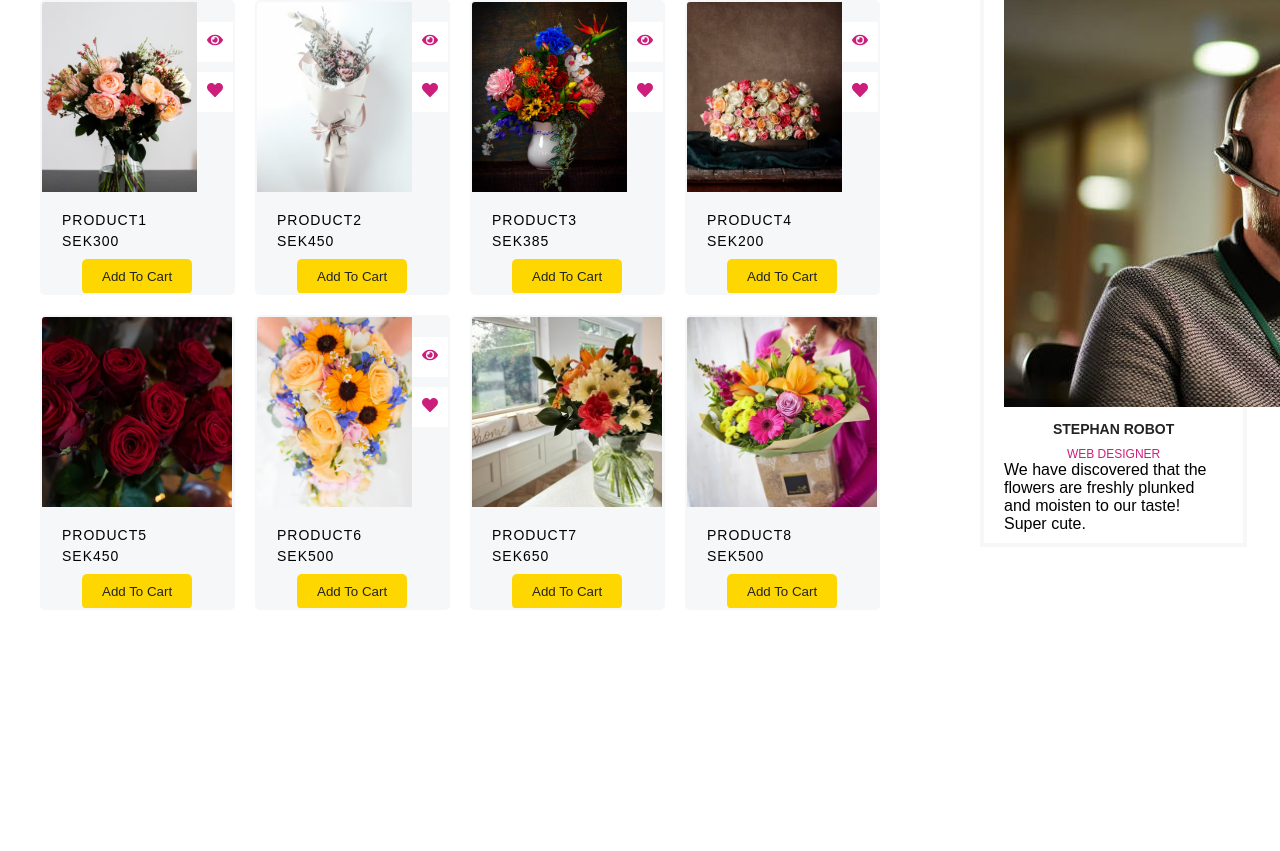
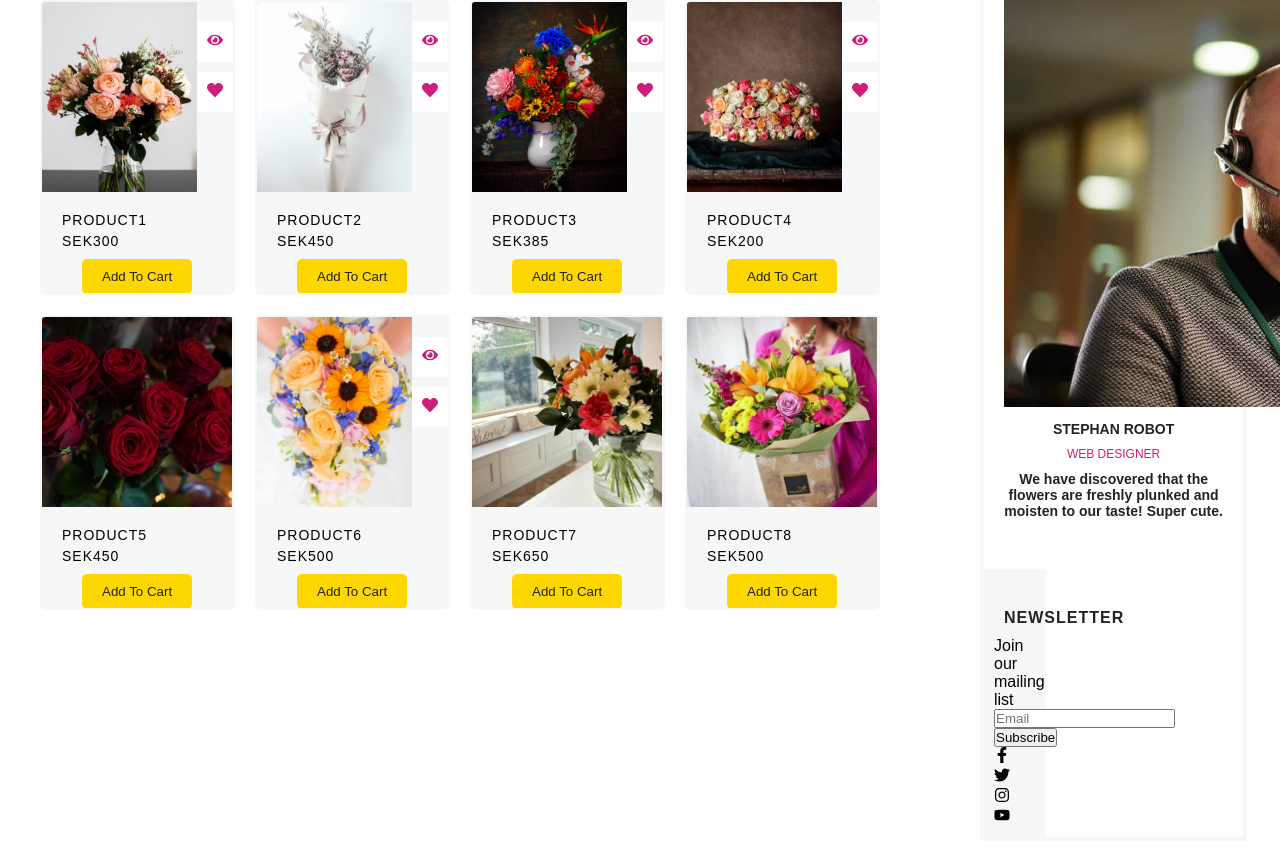
Before and after one commit to Bukkiedevs/The-floral-store, a React (Create React App) app in the folder flower-website/: page / in a window 1280 px wide. Shown: the part 716-1567 px from the top of the page. Before the commit the page ends 1336 px from the top, so only its background shows below. Built offline with nearby package versions, Linux system fonts and the light colour scheme.

Commit message:
Added  Customer Review Section

```diff
--- a/flower-website/src/components/home.css
+++ b/flower-website/src/components/home.css
@@ -220,20 +220,22 @@
 .home .trending .container .right-box {
   padding: 10px 20px;
   width: 24%;
+  display: flex;
+  flex-direction: column;
 }
-.home .trending .container .right-box .container {
+.home .trending .container .right-box .right-container {
   max-width: 100%;
 }
-.home .trending .container .right-box .container .testimonial {
+.home .trending .container .right-box .right-container .testimonial {
   width: 100%;
   border: 4px solid #f6f7f8;
 }
-.home .trending .container .right-box .container .testimonial .head {
+.home .trending .container .right-box .right-container .testimonial .head {
   padding: 10px 10px;
   width: 100%;
   background: #f6f7f8;
 }
-.home .trending .container .right-box .container .testimonial .head h3 {
+.home .trending .container .right-box .right-container .testimonial .head h3 {
   text-align: center;
   color: #232323;
   font-size: 16px;
@@ -241,30 +243,54 @@
   margin-top: 10px;
   letter-spacing: 1px;
 }
-.home .trending .container .right-box .container .testimonial .detail {
+.home .trending .container .right-box .right-container .testimonial .detail {
   padding: 10px 20px;
 }
 .home
   .trending
   .container
   .right-box
-  .container
+  .right-container
   .testimonial
   .head
   .img-box
   img {
+  margin-left: 40px;
   margin-left: 50px;
 }
-.home .trending .container .right-box .container .testimonial .detail .info {
+.home
+  .trending
+  .container
+  .right-box
+  .right-container
+  .testimonial
+  .detail
+  .info {
   margin-top: 10px;
 }
-.home .trending .container .right-box .container .testimonial .detail .info h3 {
+.home
+  .trending
+  .container
+  .right-box
+  .right-container
+  .testimonial
+  .detail
+  .info
+  h3 {
   text-align: center;
   text-transform: uppercase;
   font-size: 14px;
   color: #232323;
 }
-.home .trending .container .right-box .container .testimonial .detail .info h4 {
+.home
+  .trending
+  .container
+  .right-box
+  .right-container
+  .testimonial
+  .detail
+  .info
+  h4 {
   text-align: center;
   font-size: 12px;
   margin-top: 10px;
@@ -272,3 +298,35 @@
   font-weight: 300;
   text-transform: uppercase;
 }
+.home
+  .trending
+  .container
+  .right-box
+  .right-container
+  .testimonial
+  .detail
+  .info
+  p {
+  margin-top: 10px;
+  text-align: center;
+  font-weight: 700;
+  color: #232323;
+  font-size: 14px;
+  margin-bottom: 20px;
+}
+.home .trending .container .right-box .right-container .newsletter {
+  width: 24%;
+  background: #f6f7f8;
+  margin-top: 20px;
+  padding: 10px 10px;
+}
+.home .trending .container .right-box .right-container .newsletter .head {
+  margin-top: 10px;
+  width: 100%;
+}
+.home .trending .container .right-box .right-container .newsletter .head h3 {
+  text-align: center;
+  color: #232323;
+  font-size: 16px;
+  letter-spacing: 1px;
+}
--- a/flower-website/src/components/home.js
+++ b/flower-website/src/components/home.js
@@ -1,6 +1,7 @@
 import React, { useState } from "react";
 import { Link } from "react-router-dom";
 import { FaEye, FaHeart } from "react-icons/fa";
+import { FaFacebookF, FaTwitter, FaInstagram, FaYoutube } from "react-icons/fa";
 import Homeproducts from "./home-products";
 import "./home.css";
 const Home = () => {
@@ -72,7 +73,7 @@ const Home = () => {
               </div>
             </div>
             <div className="right-box">
-              <div className="container">
+              <div className="right-container">
                 <div className="testimonial">
                   <div className="head">
                     <h3>Our Reviews</h3>
@@ -85,12 +86,40 @@ const Home = () => {
                       ></img>
                     </div>
                     <div className="info">
-                      <h3>Stephan robot</h3>
-                      <h4>web designer</h4>
+                      <h3>Stephan Robot</h3>
+                      <h4>Web designer</h4>
                       <p>
                         We have discovered that the flowers are freshly plunked
                         and moisten to our taste! Super cute.
                       </p>
+                    </div>
+                  </div>
+                  <div className="newsletter">
+                    <div className="head">
+                      <h3>Newsletter</h3>
+                    </div>
+                    <div className="form">
+                      <p>Join our mailing list</p>
+                      <input
+                        type="email"
+                        placeholder="Email"
+                        autoComplete="off"
+                      ></input>
+                      <button>Subscribe</button>
+                      <div className="icon-box">
+                        <div className="icon">
+                          <FaFacebookF />
+                        </div>
+                        <div className="icon">
+                          <FaTwitter />
+                        </div>
+                        <div className="icon">
+                          <FaInstagram />
+                        </div>
+                        <div className="icon">
+                          <FaYoutube />
+                        </div>
+                      </div>
                     </div>
                   </div>
                 </div>
```
